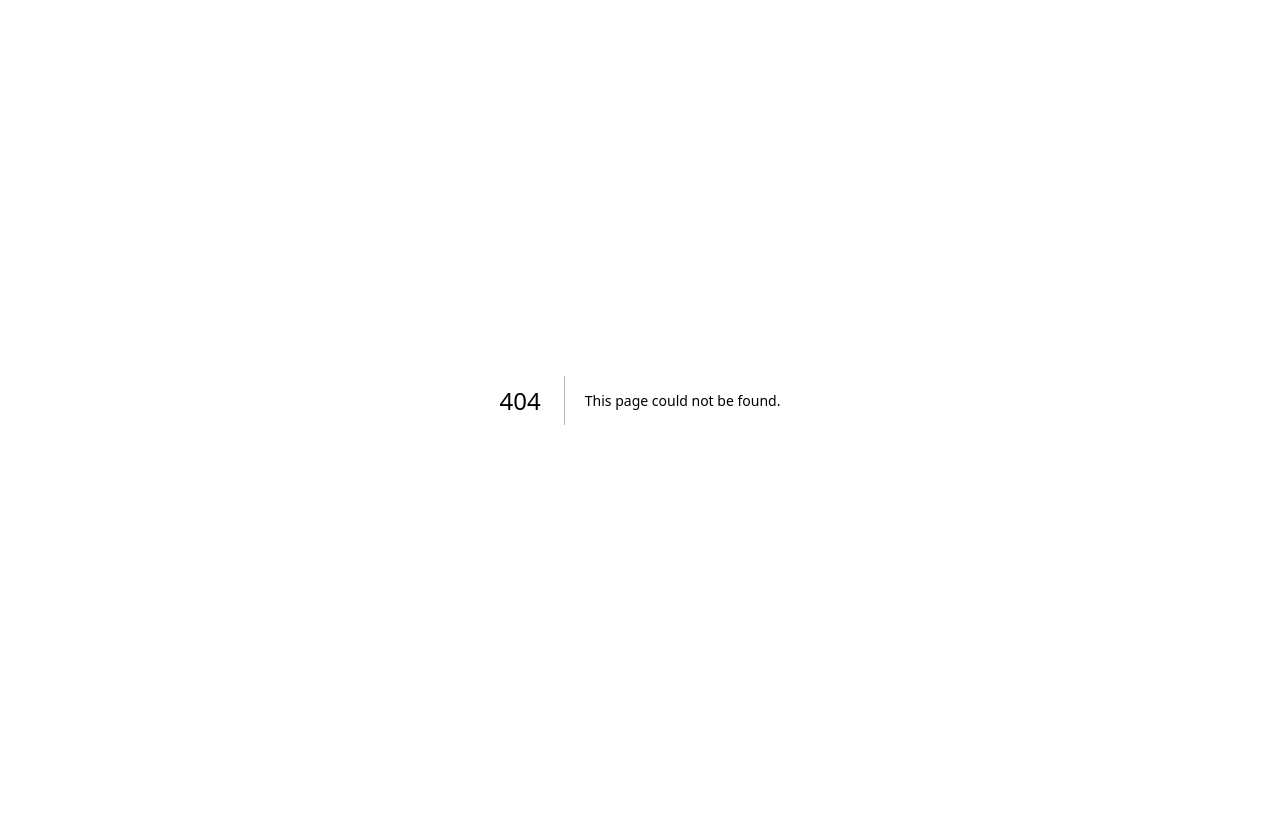
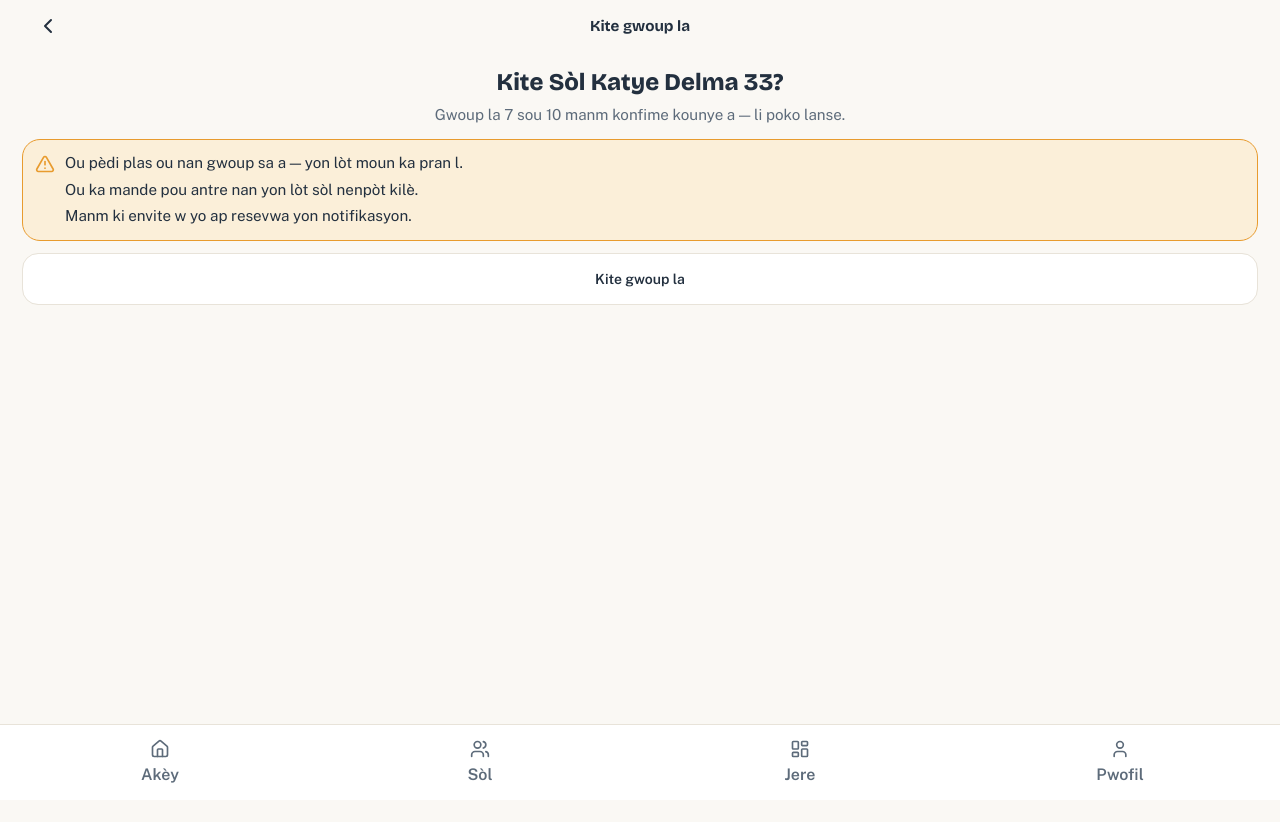
Before and after one commit to shelohermituss-hub/Solid, a Next.js app: page /kite-gwoup in a window 1280 px wide. Before the commit this address had no page. Shown: the top 822 px of the page. Before the commit the page ends 800 px from the top, so only its background shows below. Built offline with nearby package versions, Linux system fonts and the light colour scheme.

Commit message:
feat(kite-gwoup): add leave-group screen with clear consequences
Explains what leaving a still-forming group means before the member
confirms, via the same Vaul drawer confirm pattern as PayButton.
Reached from Gwoup ap fòme's "Kite gwoup la" link.

```diff
--- /dev/null
+++ b/app/(app)/kite-gwoup/page.tsx
@@ -0,0 +1,55 @@
+import Link from "next/link"
+import { ChevronLeft, TriangleAlert } from "lucide-react"
+
+import { Button } from "@/components/ui/button"
+import { KiteGwoupButton } from "@/components/KiteGwoupButton"
+import { mockKiteGwoup } from "@/lib/mock/kiteGwoup"
+
+export default function KiteGwoupPage() {
+  const { groupName, confirmedCount, totalCount, consequences } =
+    mockKiteGwoup
+
+  return (
+    <div className="flex min-h-dvh flex-col bg-background">
+      <div className="flex h-[52px] items-center px-(--spacing-screen-x)">
+        <Button
+          render={<Link href="/gwoup-ap-fome" aria-label="Tounen" />}
+          variant="ghost"
+          className="size-[52px] rounded-full p-0 text-ink"
+        >
+          <ChevronLeft className="size-6" aria-hidden="true" />
+        </Button>
+        <h1 className="flex-1 text-center font-display text-body font-bold text-ink">
+          Kite gwoup la
+        </h1>
+        <div className="w-[52px]" aria-hidden="true" />
+      </div>
+
+      <div className="flex flex-1 flex-col px-(--spacing-screen-x) py-(--spacing-stack)">
+        <p className="text-center font-display text-h1 font-extrabold text-ink">
+          Kite {groupName}?
+        </p>
+        <p className="mt-1 text-center text-body text-ink-soft">
+          Gwoup la {confirmedCount} sou {totalCount} manm konfime kounye a —
+          li poko lanse.
+        </p>
+
+        <div className="mt-(--spacing-stack) flex items-start gap-2.5 rounded-(--radius-card) border border-wait bg-wait-bg p-(--spacing-stack)">
+          <TriangleAlert
+            className="mt-0.5 size-5 shrink-0 text-wait"
+            aria-hidden="true"
+          />
+          <ul className="flex flex-col gap-1 text-body text-ink">
+            {consequences.map((line) => (
+              <li key={line}>{line}</li>
+            ))}
+          </ul>
+        </div>
+
+        <div className="mt-(--spacing-stack) mb-(--spacing-stack)">
+          <KiteGwoupButton groupName={groupName} />
+        </div>
+      </div>
+    </div>
+  )
+}
--- /dev/null
+++ b/components/KiteGwoupButton.tsx
@@ -0,0 +1,101 @@
+"use client"
+
+import * as React from "react"
+import { useRouter } from "next/navigation"
+import { Loader2 } from "lucide-react"
+import { toast } from "sonner"
+
+import { Button } from "@/components/ui/button"
+import {
+  Drawer,
+  DrawerClose,
+  DrawerContent,
+  DrawerDescription,
+  DrawerFooter,
+  DrawerHeader,
+  DrawerTitle,
+  DrawerTrigger,
+} from "@/components/ui/drawer"
+
+type KiteGwoupButtonProps = {
+  groupName: string
+}
+
+function simulateLeave(): Promise<void> {
+  return new Promise((resolve) => {
+    setTimeout(resolve, 700)
+  })
+}
+
+export function KiteGwoupButton({ groupName }: KiteGwoupButtonProps) {
+  const router = useRouter()
+  const [open, setOpen] = React.useState(false)
+  const [processing, setProcessing] = React.useState(false)
+
+  function handleOpenChange(next: boolean) {
+    if (processing) return
+    setOpen(next)
+  }
+
+  async function handleConfirm() {
+    setProcessing(true)
+    await simulateLeave()
+    setOpen(false)
+    toast.success("Ou kite gwoup la", {
+      description: `Ou pa fè pati ${groupName} ankò.`,
+    })
+    router.push("/akey")
+  }
+
+  return (
+    <Drawer open={open} onOpenChange={handleOpenChange}>
+      <DrawerTrigger asChild>
+        <Button
+          variant="outline"
+          className="h-[52px] w-full rounded-(--radius-btn) bg-card font-body text-body font-semibold text-ink"
+        >
+          Kite gwoup la
+        </Button>
+      </DrawerTrigger>
+      <DrawerContent>
+        {processing ? (
+          <div className="flex flex-col items-center gap-(--spacing-stack) px-(--spacing-screen-x) py-10">
+            <Loader2
+              className="size-8 animate-spin text-primary"
+              aria-hidden="true"
+            />
+            <p className="text-center text-body text-ink-soft">
+              N ap kite gwoup la…
+            </p>
+          </div>
+        ) : (
+          <>
+            <DrawerHeader>
+              <DrawerTitle>Kite {groupName}?</DrawerTitle>
+              <DrawerDescription>
+                Aksyon sa a pa ka anile. Ou ka mande pou antre nan yon lòt sòl
+                pita.
+              </DrawerDescription>
+            </DrawerHeader>
+            <DrawerFooter>
+              <Button
+                onClick={handleConfirm}
+                className="h-[52px] w-full rounded-(--radius-btn) font-body text-body font-semibold"
+              >
+                Wi, kite gwoup la
+              </Button>
+              <DrawerClose asChild>
+                <Button
+                  variant="ghost"
+                  className="h-[52px] w-full rounded-(--radius-btn) font-body text-body font-semibold text-ink-soft"
+                >
+                  Anile, rete nan gwoup la
+                </Button>
+              </DrawerClose>
+            </DrawerFooter>
+          </>
+        )}
+      </DrawerContent>
+    </Drawer>
+  )
+}
--- /dev/null
+++ b/lib/mock/kiteGwoup.ts
@@ -0,0 +1,10 @@
+export const mockKiteGwoup = {
+  groupName: "Sòl Katye Delma 33",
+  confirmedCount: 7,
+  totalCount: 10,
+  consequences: [
+    "Ou pèdi plas ou nan gwoup sa a — yon lòt moun ka pran l.",
+    "Ou ka mande pou antre nan yon lòt sòl nenpòt kilè.",
+    "Manm ki envite w yo ap resevwa yon notifikasyon.",
+  ],
+}
```
